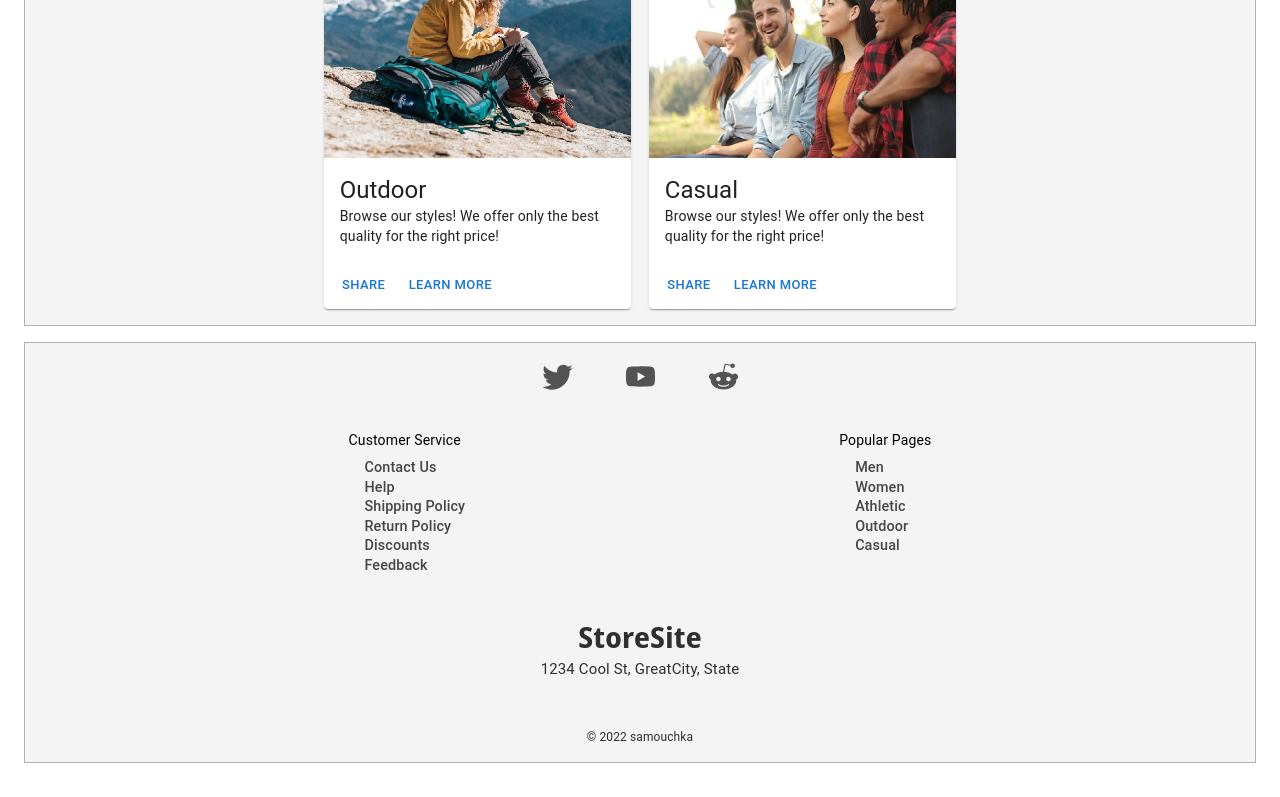
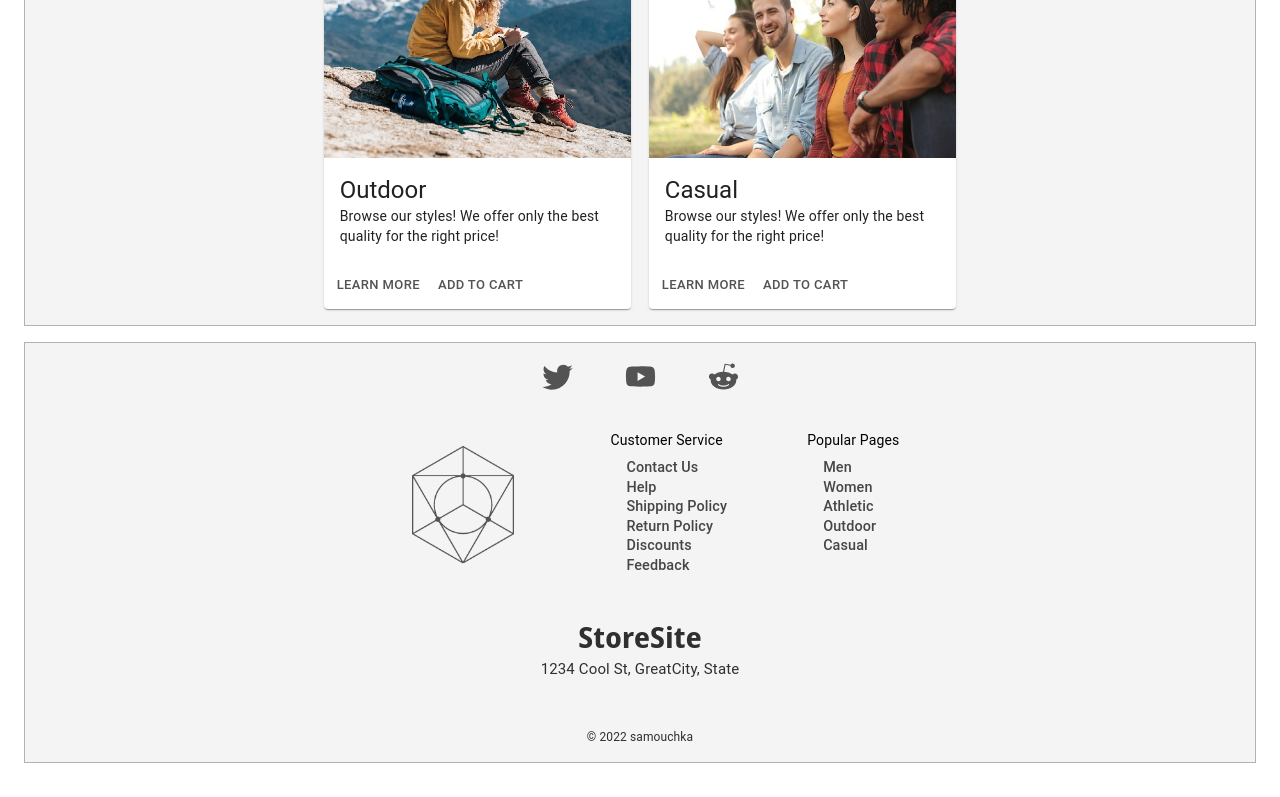
Before and after one commit to samouchka1/storesite, a React (Create React App) app: page / in a window 1280 px wide. Shown: the part 2715-3512 px from the top of the page. Built offline with nearby package versions, Linux system fonts and the light colour scheme.

Commit message:
footer edits

```diff
--- a/src/components/Footer.js
+++ b/src/components/Footer.js
@@ -33,7 +33,7 @@ const socialMedia = [
 ]
 const customerService = [
     {
-        name: 'Contact Us',
+        name: 'Contact\u00A0Us',
         href: '#abc'
     },
     {
@@ -41,11 +41,11 @@ const customerService = [
         href: '#abc'
     },
     {
-        name: 'Shipping Policy',
+        name: 'Shipping\u00A0Policy',
         href: '#abc'
     },
     {
-        name: 'Return Policy',
+        name: 'Return\u00A0Policy',
         href: '#abc'
     },
     {
@@ -115,7 +115,7 @@ const footerLinkStyles = {
 
 const footerSectionStyles = {
     // width: '100%',
-    padding: '1rem',
+    padding: '1rem 3rem 1rem 1rem',
 
 }
 
@@ -152,6 +152,17 @@ const Footer = () => {
 
             {/* SECTION */}
             <Box sx={{display: 'flex', justifyContent: 'space-between', width: {md: '50%', xs:'100%'}, margin: '0 auto'}}>
+
+                <Box sx={{alignSelf: 'center', margin: 'auto', display: {md: 'block', xs: 'none'}}}>
+                    <Tooltip title="StoreSite">
+                        <Box
+                            component="img"
+                            alt="someting"
+                            height="8rem"
+                            src={process.env.PUBLIC_URL + '/images/modern-logo.png'}
+                        />
+                    </Tooltip>
+                </Box>
                 <Box sx={footerSectionStyles}>
                     <Typography variant="body2">
                         Customer Service
@@ -168,7 +179,7 @@ const Footer = () => {
                 </Box>
                 <Box sx={footerSectionStyles}>
                     <Typography variant="body2">
-                        Popular Pages
+                        Popular&nbsp;Pages
                     </Typography>
                     <Typography variant="subtitle2">
                         <List>
@@ -181,6 +192,16 @@ const Footer = () => {
                     </Typography>
                 </Box>
             </Box>
+
+            <Tooltip title="StoreSite">
+                <Box
+                    component="img"
+                    alt="StoreSite logo"
+                    src={process.env.PUBLIC_URL + '/images/modern-logo.png'}
+                    height="5rem"
+                    sx={{display: {md: 'none', xs: 'block'}, margin: '0 auto'}}
+                />
+            </Tooltip>
 
             <Box sx={{textAlign: 'center', margin: '1rem 0', color: '#2f2f2f'}}>
                 <Typography sx={footerTitleStyles}>StoreSite</Typography>
--- a/src/components/GridLayout.js
+++ b/src/components/GridLayout.js
@@ -76,8 +76,8 @@ const GridLayout = () => {
                                     </Typography>
                                 </CardContent>
                                 <CardActions>
-                                    <Button size="small">Share</Button>
-                                    <Button size="small">Learn More</Button>
+                                    <Button size="small" sx={{color: '#535353'}}>Learn More</Button>
+                                    <Button size="small" sx={{color: '#535353'}}>Add to Cart</Button>
                                 </CardActions>
                             </CardActionArea>
                         </Card>
```
